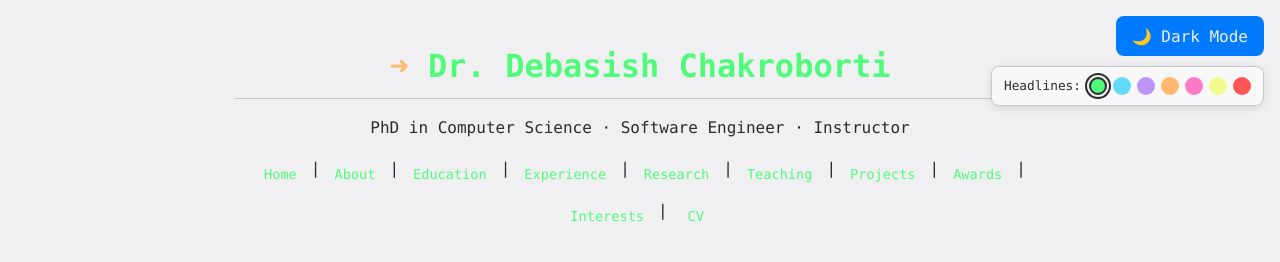
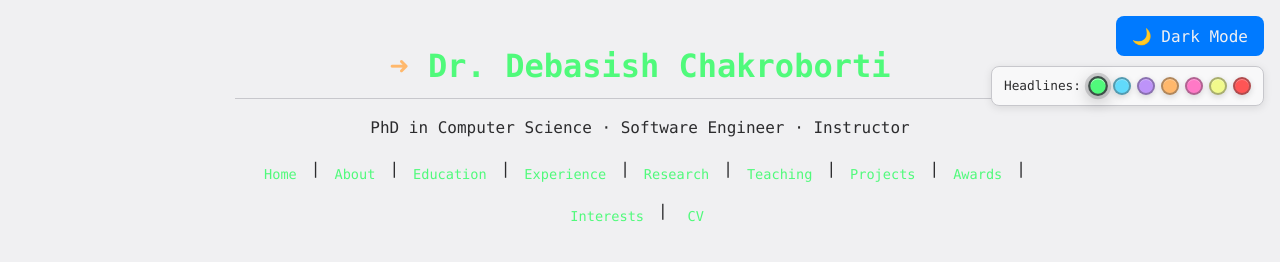
Before and after one commit to joydeba/joydeba.github.io, a Jekyll site: the page built from index.md, in a window 1280 px wide. Shown: the top 262 px of the page. Built offline with Jekyll 4.4.1, drawn with Linux system fonts in a browser that asks for light colours.

Commit message:
Enhance color dot styles for light and dark modes, improving visibility and hover effects. Update active state styles for better user interaction feedback.

```diff
--- a/assets/style.css
+++ b/assets/style.css
@@ -153,13 +153,22 @@
   height: 18px;
   border-radius: 50%;
   cursor: pointer;
-  border: 2px solid transparent;
   transition: all 0.2s ease;
   position: relative;
   -webkit-transition: all 0.2s ease;
   -moz-transition: all 0.2s ease;
   -ms-transition: all 0.2s ease;
   -o-transition: all 0.2s ease;
+  /* Enhanced visibility for light mode */
+  border: 2px solid rgba(60, 60, 67, 0.4);
+  box-shadow: 0 2px 6px rgba(0, 0, 0, 0.15),
+              inset 0 1px 0 rgba(255, 255, 255, 0.3);
+}
+
+/* Dark mode color dots - subtle styling */
+[data-theme="dark"] .color-dot {
+  border: 2px solid rgba(255, 255, 255, 0.3);
+  box-shadow: 0 2px 6px rgba(0, 0, 0, 0.4);
 }
 
 .color-dot:hover {
@@ -168,12 +177,38 @@
   -moz-transform: scale(1.2);
   -ms-transform: scale(1.2);
   -o-transform: scale(1.2);
-  border-color: var(--text);
+}
+
+/* Light mode hover */
+.color-dot:hover {
+  border-color: rgba(60, 60, 67, 0.7);
+  box-shadow: 0 4px 12px rgba(0, 0, 0, 0.25),
+              inset 0 1px 0 rgba(255, 255, 255, 0.4);
+}
+
+/* Dark mode hover */
+[data-theme="dark"] .color-dot:hover {
+  border-color: rgba(255, 255, 255, 0.6);
+  box-shadow: 0 4px 12px rgba(0, 0, 0, 0.5);
 }
 
 .color-dot.active {
-  border-color: var(--text);
-  box-shadow: 0 0 0 2px var(--bg), 0 0 0 4px var(--text);
+  transform: scale(1.1);
+}
+
+/* Light mode active */
+.color-dot.active {
+  border-color: rgba(60, 60, 67, 0.9);
+  box-shadow: 0 0 0 3px rgba(60, 60, 67, 0.2),
+              0 4px 16px rgba(0, 0, 0, 0.3),
+              inset 0 1px 0 rgba(255, 255, 255, 0.5);
+}
+
+/* Dark mode active */
+[data-theme="dark"] .color-dot.active {
+  border-color: rgba(255, 255, 255, 0.8);
+  box-shadow: 0 0 0 3px rgba(255, 255, 255, 0.2),
+              0 4px 16px rgba(0, 0, 0, 0.6);
 }
 
 .color-dot:active {
```
